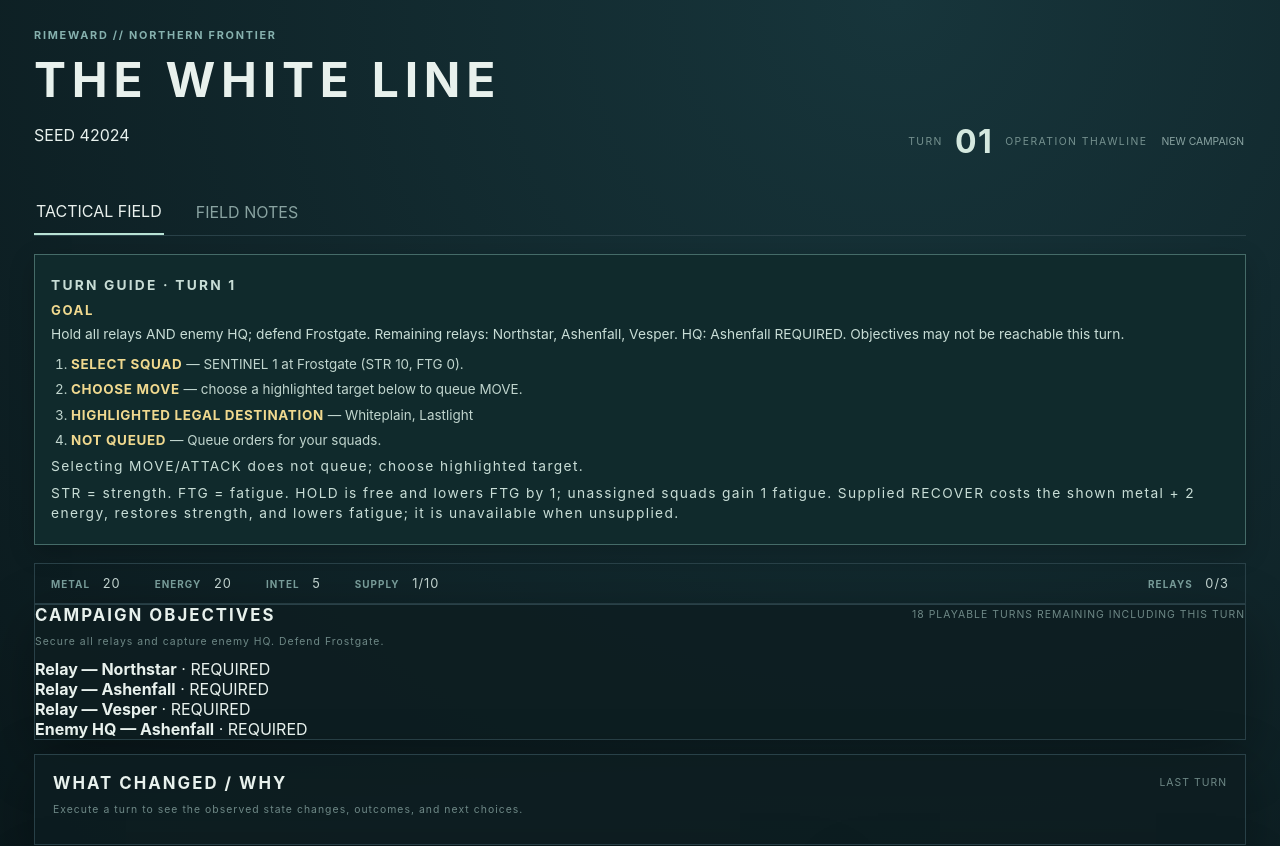
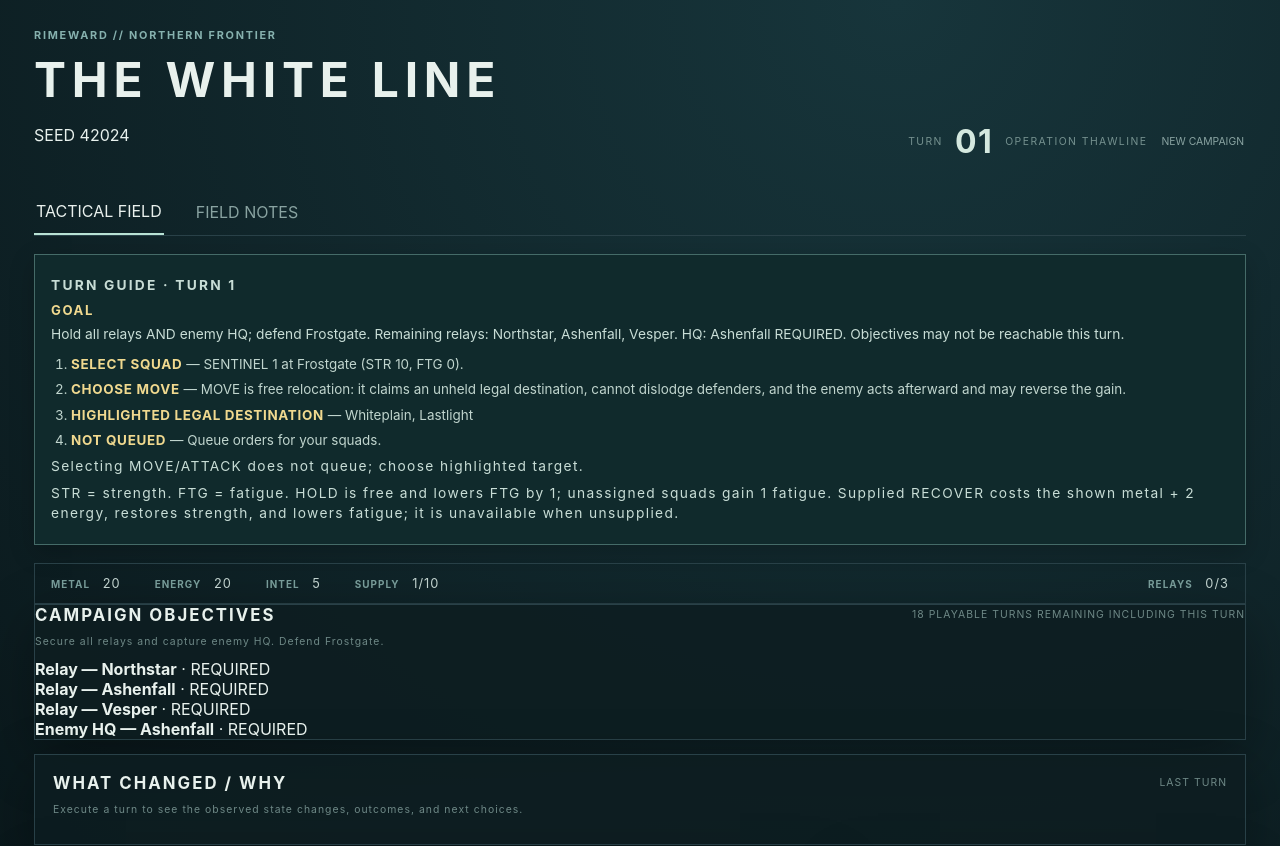
Before and after one commit to mostly-controlled/rimeward, a React (Vite) app: page / in a window 1280 px wide. Shown: the top 846 px of the page. Built offline with nearby package versions, Linux system fonts and the light colour scheme.

Commit message:
Clarify move choice and phase-aware recovery changes

```diff
--- a/src/ui/App.tsx
+++ b/src/ui/App.tsx
@@ -297,7 +297,7 @@ export function App({ initialGame }: { initialGame?: GameState } = {}) {
       const phaseReports = [...combat.reports, ...enemy.reports];
       const name = (id?: SectorId) => id ? before.sectors.find((sector) => sector.id === id)?.name ?? id : "unknown sector";
       const resourceDelta = (key: "metal" | "energy" | "intelligence") => enemy.nextState.resources[key] - before.resources[key];
-      const playerLines = orders.map((order) => { const unit = before.squads.find((item) => item.id === order.squadId); const after = enemy.nextState.squads.find((item) => item.id === order.squadId); if (!unit) return null; const afterStrength = after?.strength ?? 0; const afterFatigue = after?.fatigue ?? unit.fatigue; const cost = order.type === "attack" ? "cost 2 metal + 3 energy" : order.type === "recover" ? `cost ${recoveryMetalCost(before)} metal + 2 energy` : "free"; const target = order.target ? enemy.nextState.sectors.find((sector) => sector.id === order.target) : enemy.nextState.sectors.find((sector) => sector.id === (after?.sector ?? unit.sector)); const control = target && before.sectors.find((sector) => sector.id === target.id)?.owner !== target.owner ? `; control ${target.name}: ${target.owner}` : ""; if (order.type === "hold" && afterStrength === unit.strength && afterFatigue === unit.fatigue && !control) return null; return squadLabel(unit) + " at " + name(unit.sector) + ": " + order.type.toUpperCase() + " (" + cost + ") — STR " + unit.strength + "→" + afterStrength + ", FTG " + unit.fatigue + "→" + afterFatigue + (afterStrength <= 0 ? " (DEAD)" : "") + control; }).filter(Boolean) as string[];
+      const playerLines = orders.map((order) => { const unit = before.squads.find((item) => item.id === order.squadId); const playerAfter = combat.nextState.squads.find((item) => item.id === order.squadId); const after = enemy.nextState.squads.find((item) => item.id === order.squadId); if (!unit) return null; const playerStrength = playerAfter?.strength ?? 0; const afterStrength = after?.strength ?? 0; const playerFatigue = playerAfter?.fatigue ?? unit.fatigue; const afterFatigue = after?.fatigue ?? playerFatigue; const cost = order.type === "attack" ? "cost 2 metal + 3 energy" : order.type === "recover" ? `cost ${recoveryMetalCost(before)} metal + 2 energy` : "free"; const target = order.target ? enemy.nextState.sectors.find((sector) => sector.id === order.target) : enemy.nextState.sectors.find((sector) => sector.id === (after?.sector ?? unit.sector)); const control = target && before.sectors.find((sector) => sector.id === target.id)?.owner !== target.owner ? `; control ${target.name}: ${target.owner}` : ""; if (order.type === "hold" && afterStrength === unit.strength && afterFatigue === unit.fatigue && !control) return null; return squadLabel(unit) + " at " + name(unit.sector) + ": " + order.type.toUpperCase() + " (" + cost + ") — STR " + unit.strength + "→" + playerStrength + "→" + afterStrength + ", FTG " + unit.fatigue + "→" + playerFatigue + "→" + afterFatigue + (afterStrength <= 0 ? " (DEAD)" : "") + control; }).filter(Boolean) as string[];
       const playerBattleLines = combat.reports.map((report) => name(report.target) + ": " + battleOutcomeLabel(report) + "; Ward −" + report.playerCasualties + ", hostile −" + report.enemyCasualties);
       const enemyBattleLines = enemy.reports.map((report) => { const outcome = report.captured ? "captured" : report.winner === "player" ? "repelled; sector retained" : report.winner === "enemy" ? "enemy won; sector retained" : "held; sector retained"; return name(report.target) + ": enemy assault — " + outcome + "; Ward −" + report.playerCasualties + ", hostile −" + report.enemyCasualties; });
       const enemyLines = before.researchLevels.Signals > 0 && enemy.events.length ? enemy.events.map((event) => event.message.replace(/sector-\d+/g, (id) => name(id as SectorId))) : [];
@@ -550,7 +550,7 @@ export function App({ initialGame }: { initialGame?: GameState } = {}) {
                 <li>
                   <strong>CHOOSE {selectedAction.toUpperCase()}</strong> — {selectedAction === "attack"
                     ? "choose a legal target below to queue ATTACK."
-                    : "choose a highlighted target below to queue MOVE."}
+                    : "MOVE is free relocation: it claims an unheld legal destination, cannot dislodge defenders, and the enemy acts afterward and may reverse the gain."}
                 </li>
                 <li>
                   <strong>{legalTargets.length ? "HIGHLIGHTED LEGAL DESTINATION" : "NO LEGAL TARGETS"}</strong> — {legalTargets.length
```
